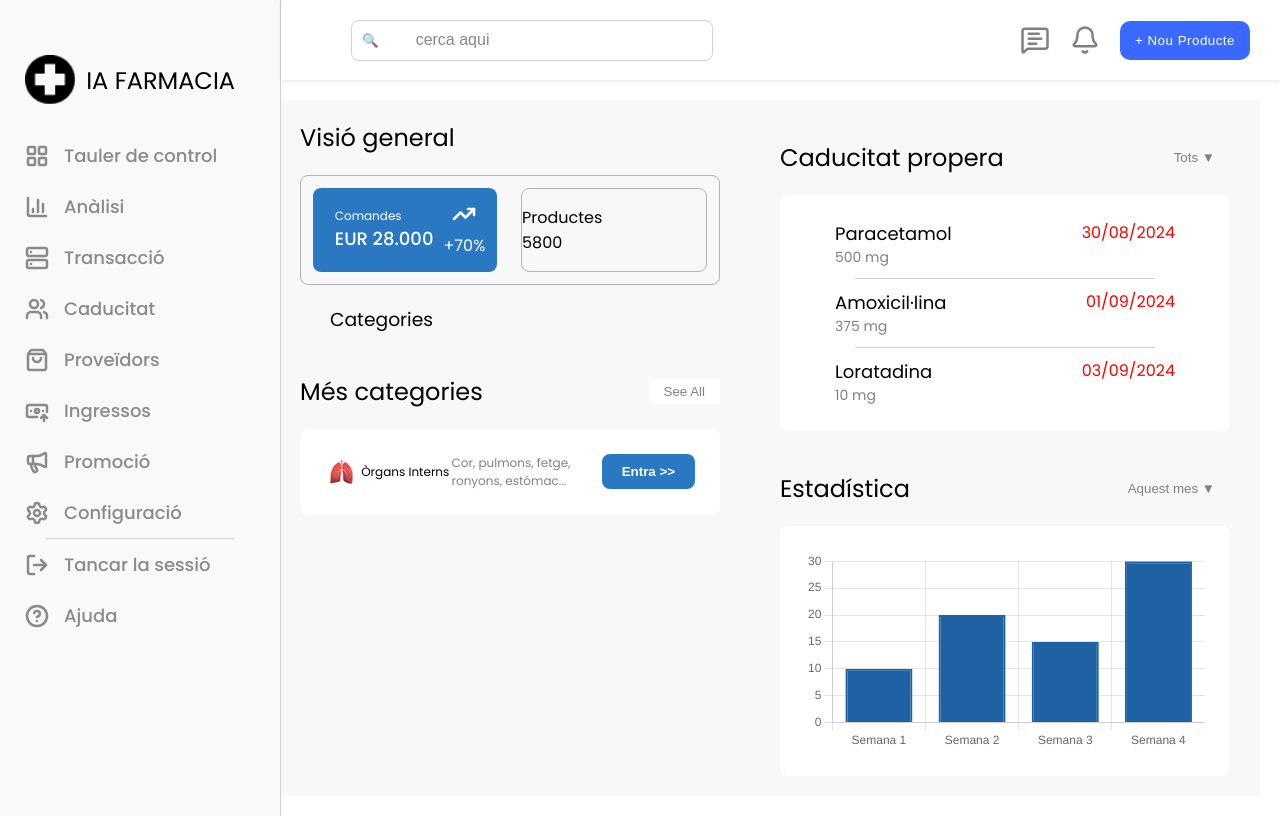
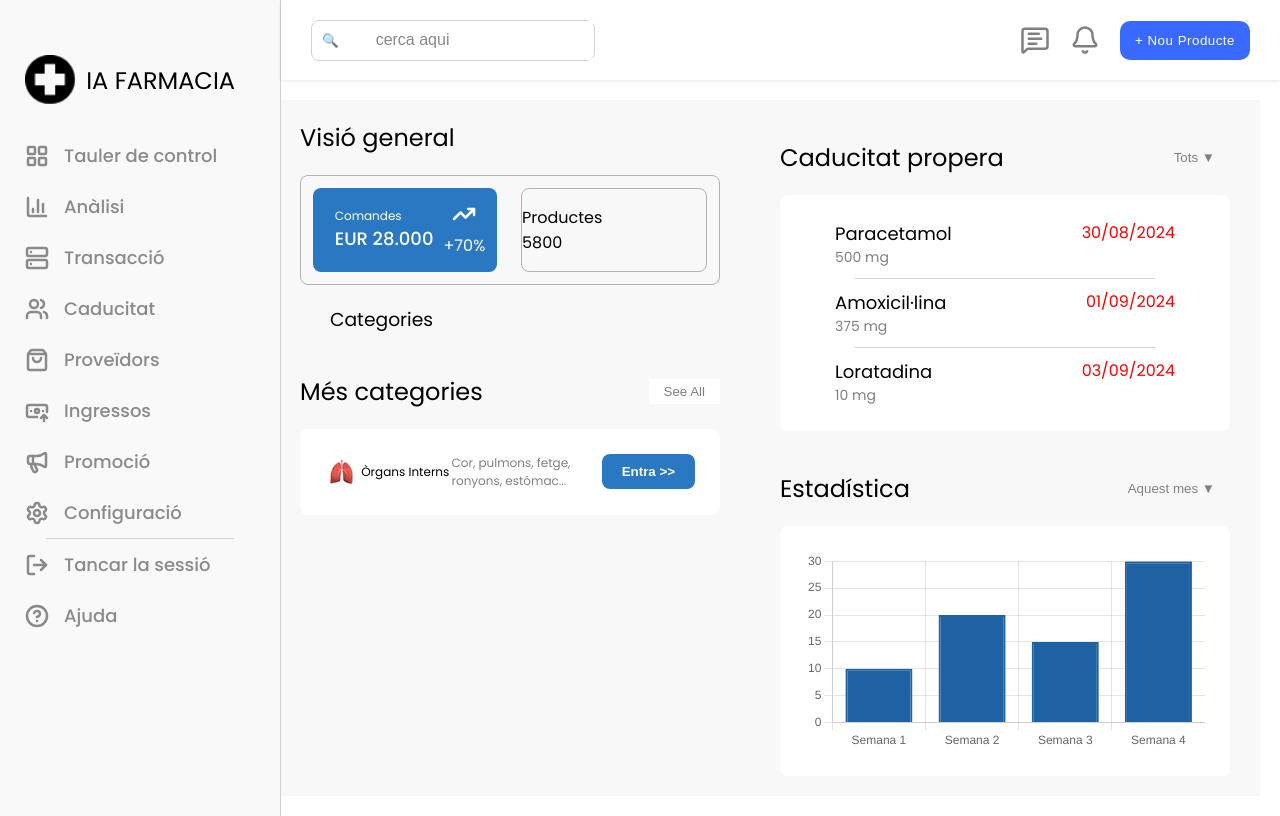
Before and after one commit to GavinCartier/pharmaceutical-ai, a Flask app: page / in a window 1280 px wide. Run offline with Flask 3, Linux system fonts and the light colour scheme.

Commit message:
searchbar

```diff
--- a/static/css/header.css
+++ b/static/css/header.css
@@ -2,9 +2,7 @@
     position: fixed;
     top: 0;
     left: 281px; /* EXACTLY the width of the sidebar */
-    width: calc(100% - 381px);
-    left: 281px; /* EXACTLY the width of the sidebar */
-    width: calc(100% - 381px);
+    width: calc(100% - 341px);
     height: 80px;
     background-color: white;
     z-index: 1001;
@@ -14,7 +12,7 @@
     justify-content: space-between;
     align-items: center;
 
-    padding-left: 70px;
+    padding-left: 30px;
     padding-right: 30px;
     box-shadow: 0px 1px 4px rgba(0, 0, 0, 0.1);
 }
@@ -34,7 +32,8 @@
     border: 1px solid lightgray;
     border-radius: 8px;
     flex-direction: row;
-    width: 40%;
+    width: 30%;
+    min-width: 250px;
 }
 
 .searchbar input {
```
